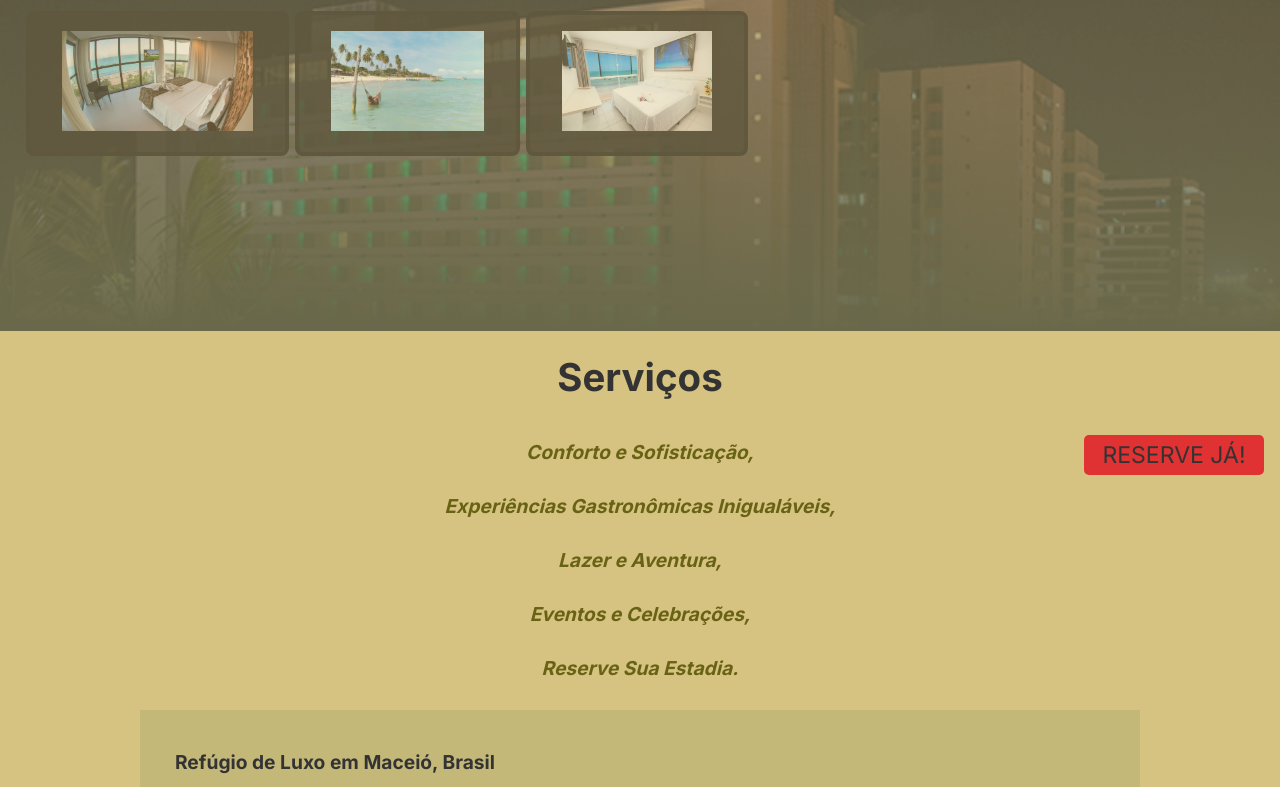
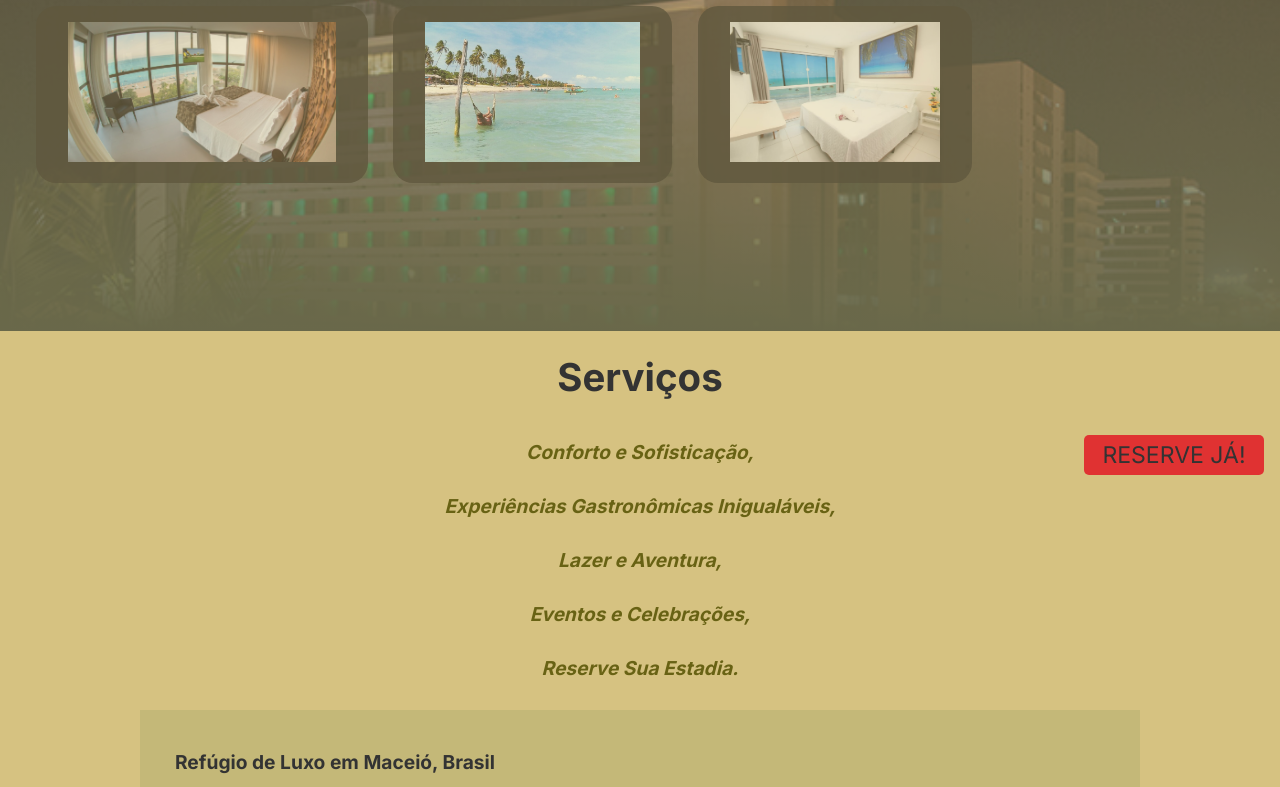
Before and after one commit to nat-riba/Atividade-Semana-2, a plain HTML site: page contato.html in a window 1280 px wide. Shown: the part 309-1096 px from the top of the page. Drawn offline with nearby package versions, Linux system fonts and the light colour scheme; files whose address does not match are found by name.

Commit message:
Ajuste btn/bt2 imagem no arq_css

```diff
--- a/contato.html
+++ b/contato.html
@@ -12,7 +12,7 @@
 <body>
     <header class="navbar">
         <figure>
-            <img src="img/Sunset_logo 7.svg" alt="Logo do Hotel">
+            <img src="img/Sunset_logo 7.svg" alt="Logo do Sunset Paradise Hotel"">
         </figure>
 
         <nav class="nav-links">
@@ -29,9 +29,9 @@
 
         <h2 class="titulo">Sunset Paradise Hotel</h2><br>
         <p class="descricao">Bem-vindo ao Sunset Paradise Hotel ! </p><br>
-        <button class="btn"> <img src="img/PAN_Quarto1.jpg"></button>
-        <button class="btn"> <img src="img/Passeio1_roteiro_alagoas.jpeg"></button>
-        <button class="btn"> <img src="img/PAN_Quarto3.jpg"></button>
+        <button class="btn2"> <img src="img/PAN_Quarto1.jpg" alt="Foto modelo de quarto Standart para locação com vista panorâmica"></button>
+        <button class="btn2"> <img src="img/Passeio1_roteiro_alagoas.jpeg" alt="Foto da praia em frente ao hotel" ></button>
+        <button class="btn2"> <img src="img/PAN_Quarto3.jpg" alt="Uma foto do quarto modelo premium para locação com vista panorâmica"></button>
 
     </header>
     <section>
@@ -114,7 +114,7 @@
             <br/>
             <p><em>Conforto em hospedar!</em></p>
             <section class="imag_logo">
-                <img src="img/Logo sem Letra.png" />
+                <img src="img/Logo sem Letra.png" alt="Logo do Sunset Paradise Hotel"  />
                 <p></p>
             </section>
 
--- a/css/contato.css
+++ b/css/contato.css
@@ -59,7 +59,7 @@ body {
 }
 .cabecalho {
     height: 500px;
-    padding: 35px 26px; /* primeiro vert e seg. hori*/
+    padding: 30px 26px; /* primeiro vert e seg. hori*/
     background: linear-gradient(0deg, #222e26, transparent), url('/Atividade-Semana-2/Atividade-Semana-2/img/Hotel\ 3.jpg');
     background-repeat: no-repeat;
     background-size: cover; /*forçando a imagem a ficar encaixada no espaço.*/
@@ -80,17 +80,37 @@ body {
     background-color: #121212cc;
     border: 4px solid #121212cc;
     color: #ffffff;
-    border-radius: 8px;
+    border-radius: 2px;
+    gap: 10px;
     padding: 16px 32px;
     font-size: 1rem;
     font-family: Arial, Helvetica, sans-serif;
-    margin: 6px 0;
+    margin: 6px 10px;
     cursor: pointer;
     transition: 0.4s;
+    boxflex-wrap;
+}
+.btn2 {
+    background-color: #121212cc;
+    border-style: 2px 2px  solid #121212cc;
+    color: #ffffff;
+    border-radius: 20px;
+    gap: 10px;
+    padding: 16px 32px;
+    font-size: 1rem;
+    font-family: Arial, Helvetica, sans-serif;
+    margin: 6px 10px;
+    cursor: pointer;
+    transition: 0.4s;
+    box-sizing: content-box;
+    flex-wrap: wrap;
 }
 
 .btn img {
     height: 100px;
+}
+.btn2 img {
+    height: 140px;
 }
 
 
@@ -159,6 +179,11 @@ h5 {
     color: #121212;
 
 }
+.btn2:hover {
+    background-color: white;
+    color: #121212;
+
+}
 
 .newsletter {
     width: 300px;
@@ -181,6 +206,9 @@ textarea {
 }
 
 .btn-w100 {
+    width: 100%;
+}
+.btn2-w100 {
     width: 100%;
 }
 
```
